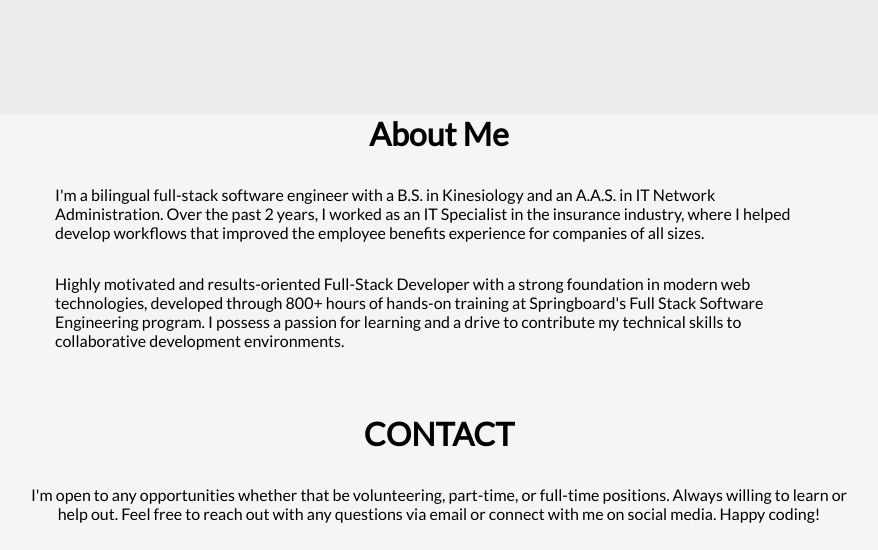
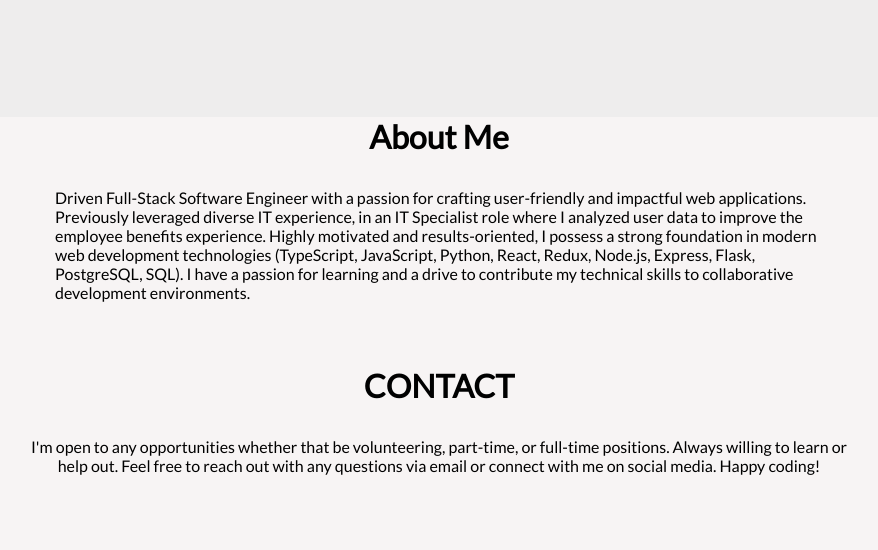
Before and after one commit to Pike1868/Portfolio, a plain HTML site: page index.html in a window 1280 px wide. Shown: the part 1248-1798 px from the top of the page, without its empty margins (201-1079 px from the left). Drawn offline with nearby package versions, Linux system fonts and the light colour scheme.

Commit message:
Portfolio updates April 2024

```diff
--- a/Static/style.css
+++ b/Static/style.css
@@ -142,8 +142,8 @@ footer h2 {
 
 .card {
   margin: 1.5rem 0;
-  max-width: 360px;
-  /*   box-shadow: 5px 5px 5px #fbbebe; */
+  max-width: 22.5rem;
+  min-height: 22rem;
   box-shadow: rgba(0, 0, 0, 0.4) 0px 2px 5px 0px,
     rgba(0, 0, 0, 0.5) 0px 2px 15px 0px;
   padding: 1rem;
@@ -276,13 +276,13 @@ footer p {
   padding-bottom: 3rem;
 }
 
-#email__link{
+#email__link {
   text-decoration: none;
   cursor: pointer;
   color: var(--clr-dark-black);
 }
 
-#email__link:hover{
+#email__link:hover {
   color: var(--clr-dark-gray);
   cursor: pointer;
 }
--- a/index.html
+++ b/index.html
@@ -82,8 +82,9 @@
                 <article class="skills-container">
                     <img class="skill-icon" src="/Static/images/react-logo.svg" alt="React">
                     <img class="skill-icon" src="/Static/images/redux.svg" alt="Redux">
+
                     <img class="skill-icon" src="/Static/images/java-script.svg" alt="javascript">
-                    <!-- <img class="skill-icon" src="/Static/images/typescript-logo.png" alt="typescript"> -->
+                    <img class="skill-icon" src="/Static/images/typescript-logo.png" alt="typescript">
                     <img class="skill-icon" src="/Static/images/python.svg" alt="python">
                     <img class="skill-icon" src="/Static/images/flask-logo.svg" alt="flask">
                     <img class="skill-icon" src="/Static/images/sql.svg" alt="sql">
@@ -97,17 +98,13 @@
                 <div class="wrapper">
                     <div class="about-container">
                         <h2>About Me</h2>
-                        <p>I'm a bilingual full-stack software engineer with a B.S. in Kinesiology and an A.A.S. in IT
-                            Network Administration. Over the past 2 years, I worked as an IT Specialist in the insurance
-                            industry, where I helped develop workflows that improved the employee benefits experience
-                            for
-                            companies of all sizes.
-                        </p>
-                        </p>
-                        <p> Highly motivated and results-oriented Full-Stack Developer with a strong foundation in
-                            modern web technologies, developed through 800+ hours of hands-on training at Springboard's
-                            Full Stack Software Engineering program. I possess a passion for learning and a drive to
-                            contribute my technical skills to collaborative development environments.
+                        <p>Driven Full-Stack Software Engineer with a passion for crafting user-friendly and impactful
+                            web applications. Previously leveraged diverse IT experience, in an IT Specialist
+                            role where I analyzed user data to improve the employee benefits experience. Highly
+                            motivated and results-oriented, I possess a strong foundation in modern web development
+                            technologies (TypeScript, JavaScript, Python, React, Redux, Node.js, Express, Flask,
+                            PostgreSQL, SQL). I have a passion for learning and a drive to contribute my technical
+                            skills to collaborative development environments.
                         </p>
                     </div>
                     </p>
```
Also changed, not shown: 2 other files.
